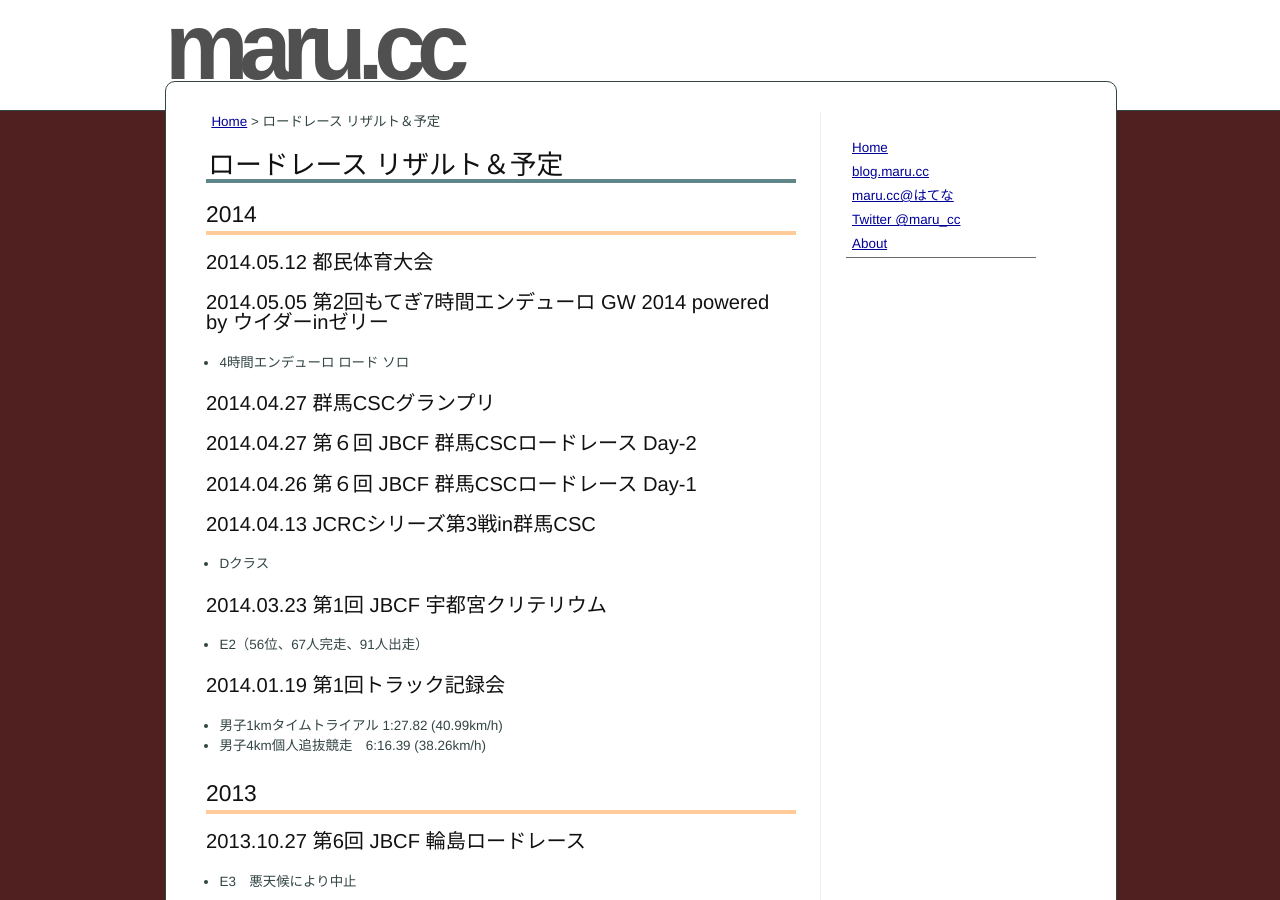
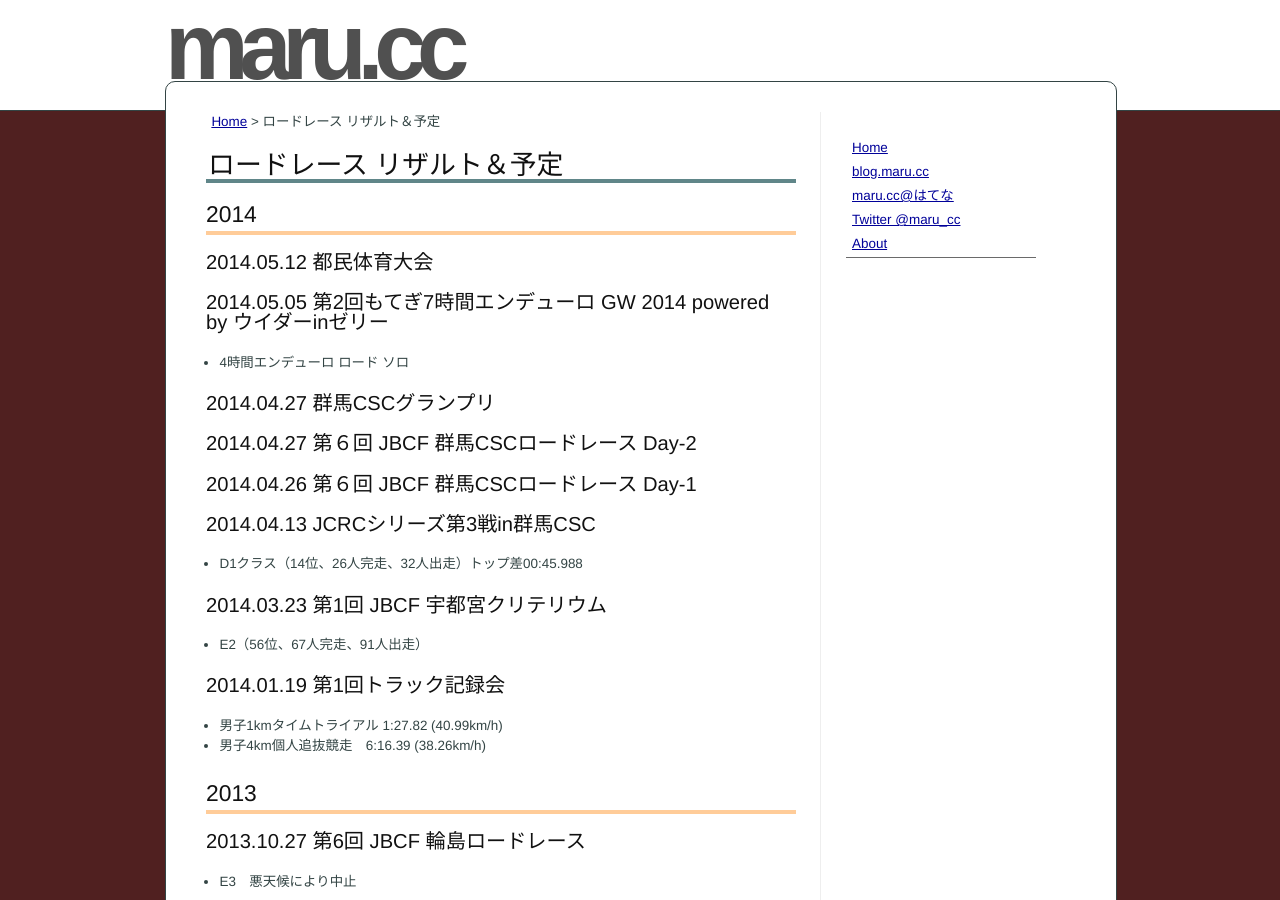
Before and after one commit to marucc/marucc.github.io, a Jekyll site: the page built from sports/results_bike.md, in a window 1280 px wide and 900 px high. Built offline with Jekyll 4.4.1, drawn with Linux system fonts in a browser that asks for light colours.

Commit message:
Published with https://stackedit.io/

```diff
--- a/sports/results_bike.md
+++ b/sports/results_bike.md
@@ -23,7 +23,7 @@ title: ロードレース リザルト＆予定
 ### 2014.04.26 第６回 JBCF 群馬CSCロードレース Day-1
 
 ### 2014.04.13 JCRCシリーズ第3戦in群馬CSC
-- Dクラス
+- D1クラス（14位、26人完走、32人出走）トップ差00:45.988
 
 ### 2014.03.23 第1回 JBCF 宇都宮クリテリウム
 - E2（56位、67人完走、91人出走）
```
